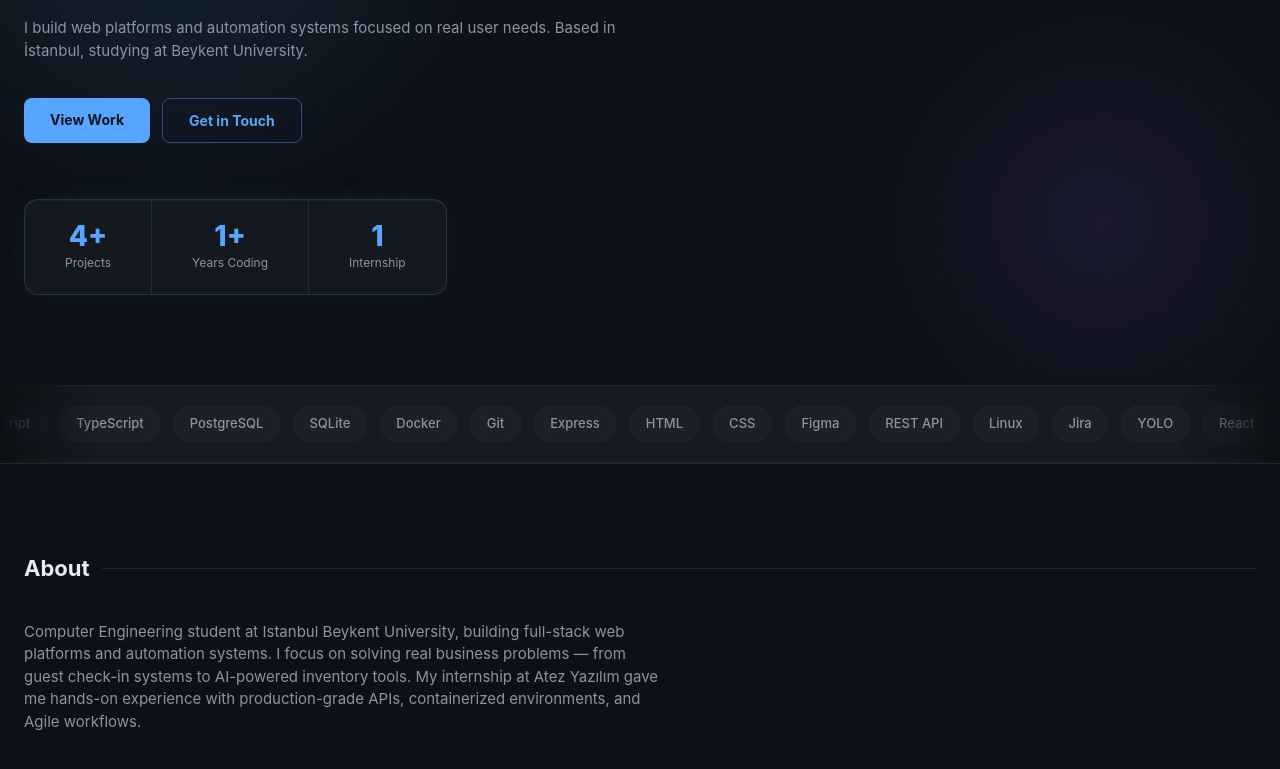
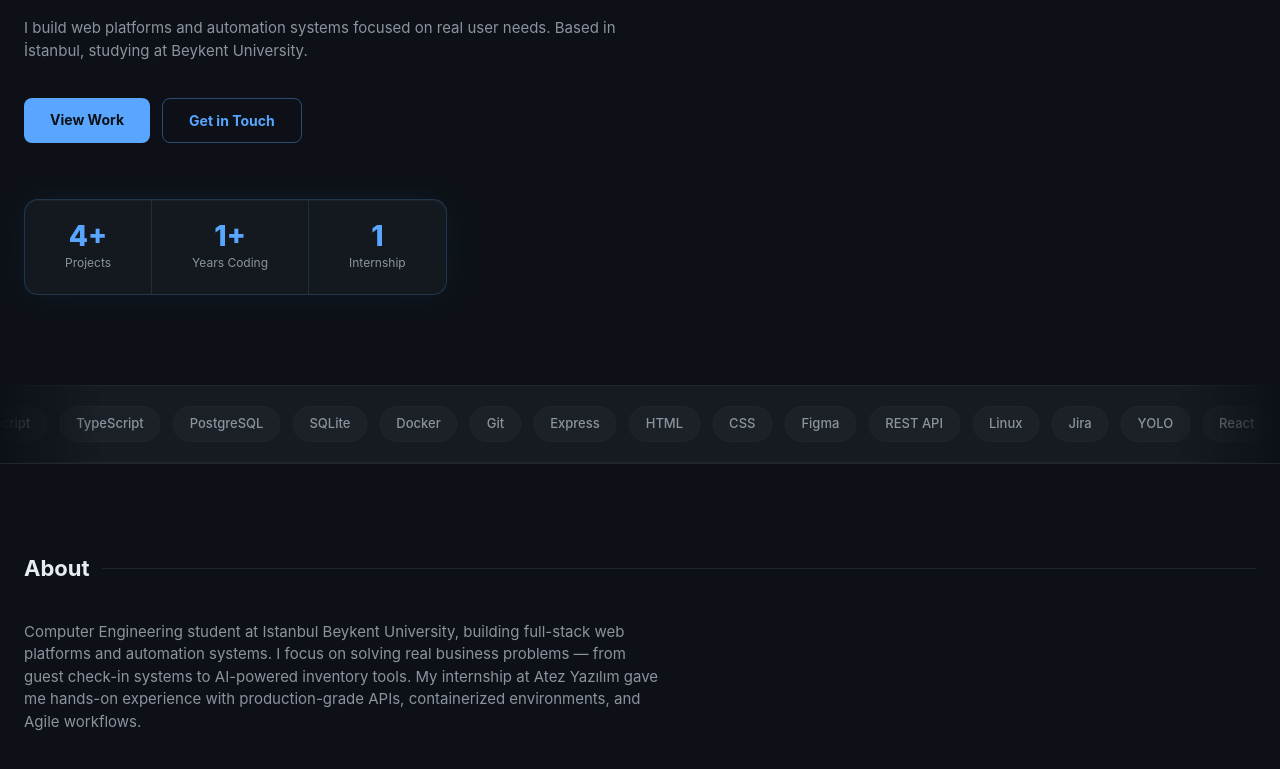
Before and after one commit to 007Kutay/007Kutay.github.io, a plain HTML site: page index.html in a window 1280 px wide. Shown: the part 325-1094 px from the top of the page. Drawn offline with nearby package versions, Linux system fonts and the light colour scheme.

Commit message:
Simplify background: remove dot grid and hero floating orbs

```diff
--- a/style.css
+++ b/style.css
@@ -23,8 +23,6 @@ html {
 
 body {
   background: var(--bg);
-  background-image: radial-gradient(rgba(88, 166, 255, 0.04) 1px, transparent 1px);
-  background-size: 28px 28px;
   color: var(--text);
   font-family: -apple-system, BlinkMacSystemFont, "Segoe UI", sans-serif;
   font-size: 16px;
@@ -117,34 +115,6 @@ nav a:hover {
   overflow: hidden;
 }
 
-#hero::before {
-  content: "";
-  position: absolute;
-  top: -180px;
-  left: -180px;
-  width: 720px;
-  height: 720px;
-  background: radial-gradient(circle, rgba(88,166,255,0.13) 0%, transparent 65%);
-  pointer-events: none;
-  animation: heroFloat 9s ease-in-out infinite;
-}
-
-#hero::after {
-  content: "";
-  position: absolute;
-  bottom: -120px;
-  right: -80px;
-  width: 520px;
-  height: 520px;
-  background: radial-gradient(circle, rgba(139,92,246,0.11) 0%, transparent 65%);
-  pointer-events: none;
-  animation: heroFloat 11s ease-in-out infinite reverse;
-}
-
-@keyframes heroFloat {
-  0%, 100% { transform: translateY(0) scale(1); }
-  50%       { transform: translateY(-24px) scale(1.06); }
-}
 
 .hero-sub {
   color: var(--accent);
```
